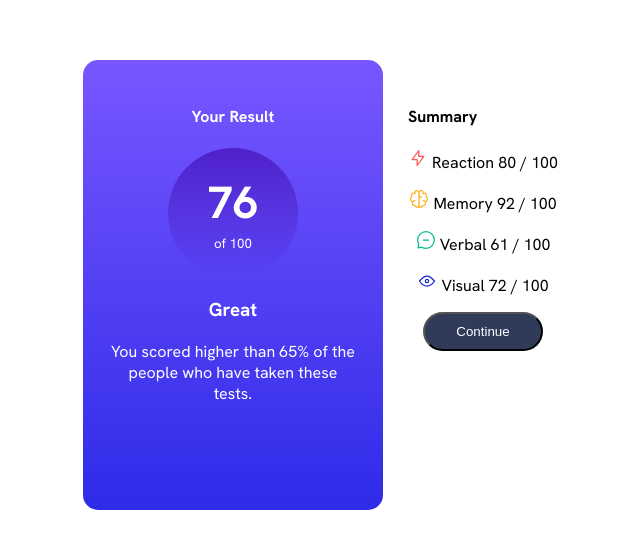
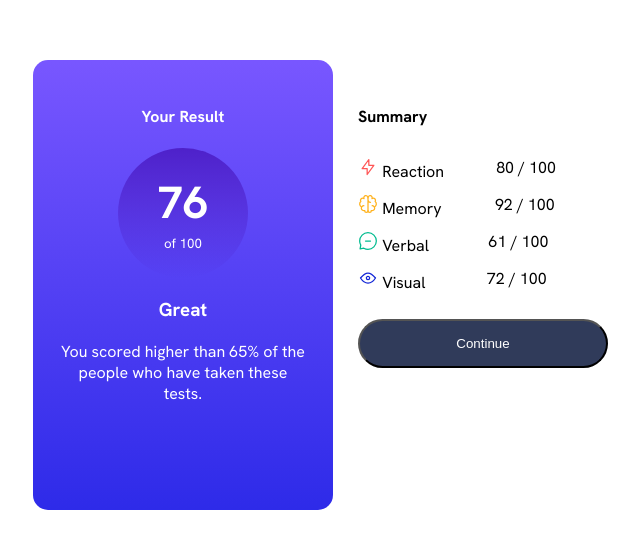
Before and after one commit to Trishachi/FrontEndMentor, a plain HTML site: page results-summary-component-main/index.html in a window 1280 px wide. Shown: the part 138-686 px from the top of the page, without its empty margins (307-947 px from the left). Drawn offline with Linux system fonts and the light colour scheme.

Commit message:
Button styles updated

```diff
--- a/results-summary-component-main/index.html
+++ b/results-summary-component-main/index.html
@@ -28,30 +28,34 @@
         <div class="scores">
           <p>
             <span class="score-reaction">
+              <span class="summary-text">
               <img src="./assets/images/icon-reaction.svg" >
-              Reaction
-              80 / 100
+              Reaction</span>
+              <span class="summary-score">80 / 100</span>
             </span>
           </p>
           <p>
-            <span class="score-reaction">
+            <span class="score-memory">
+              <span class="summary-text">
               <img src="./assets/images/icon-memory.svg" >
-              Memory
-              92 / 100
+              Memory</span>
+              <span class="summary-score">92 / 100</span>
             </span>
           </p>
           <p>
-            <span class="score-reaction">
+            <span class="score-verbal">
+              <span class="summary-text">
               <img src="./assets/images/icon-verbal.svg" >
-              Verbal
-              61 / 100
+              Verbal</span>
+              <span class="summary-score">61 / 100</span>
             </span>
           </p>
           <p>
-            <span class="score-reaction">
+            <span class="score-visual">
+              <span class="summary-text">
               <img src="./assets/images/icon-visual.svg" >
-              Visual
-              72 / 100
+              Visual</span>
+              <span class="summary-score">72 / 100</span>
             </span>
           </p>
 
--- a/results-summary-component-main/styles.css
+++ b/results-summary-component-main/styles.css
@@ -61,10 +61,23 @@ body {
     text-align: left;
 }
 
+.scores {
+    width: 250px;
+    margin: 30px 0;
+}
+
+.summary-text {
+    float:left;
+}
+
+.summary-score {
+
+}
+
 button {
-    padding: 10px;
+    padding: 15px;
     border-radius: 25px;
-    width: 80%;
+    width: 100%;
     background-color: hsl(224, 30%, 27%);
     color: white;
 }
```
